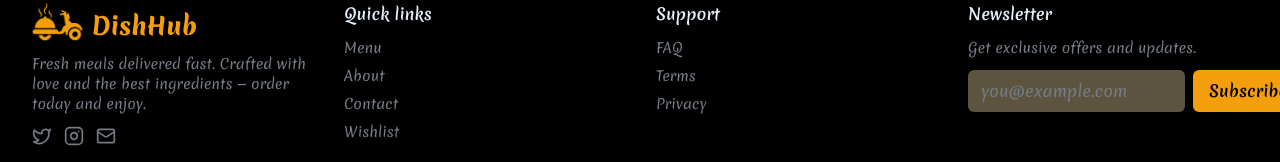
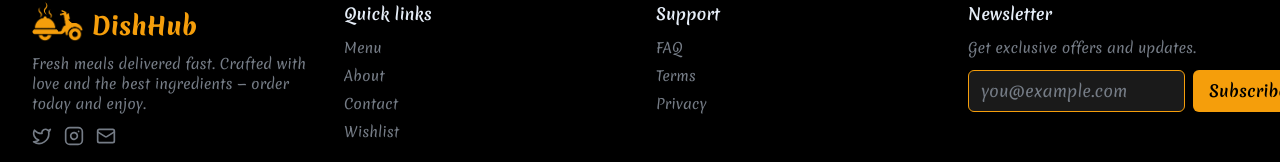
Before and after one commit to Akash-S-010/DishHub_Restaurant, a React (Vite) app in the folder client/: page / in a window 1280 px wide. Shown: the part 1241-1403 px from the top of the page. Built offline with nearby package versions, Linux system fonts and the light colour scheme; no server answers.

Commit message:
updated color

```diff
--- a/client/src/components/user/Footer.jsx
+++ b/client/src/components/user/Footer.jsx
@@ -87,7 +87,7 @@ const Footer = () => {
                 value={email}
                 onChange={(e) => setEmail(e.target.value)}
                 placeholder="you@example.com"
-                className="flex-1 rounded-md px-3 py-2 bg-surface border border-transparent text-off-white placeholder:text-muted"
+                className="flex-1 rounded-md px-3 py-2 bg-bg border border-primary text-off-white placeholder:text-muted"
               />
               <Button type="submit" className="px-4 py-2">Subscribe</Button>
             </form>
```
